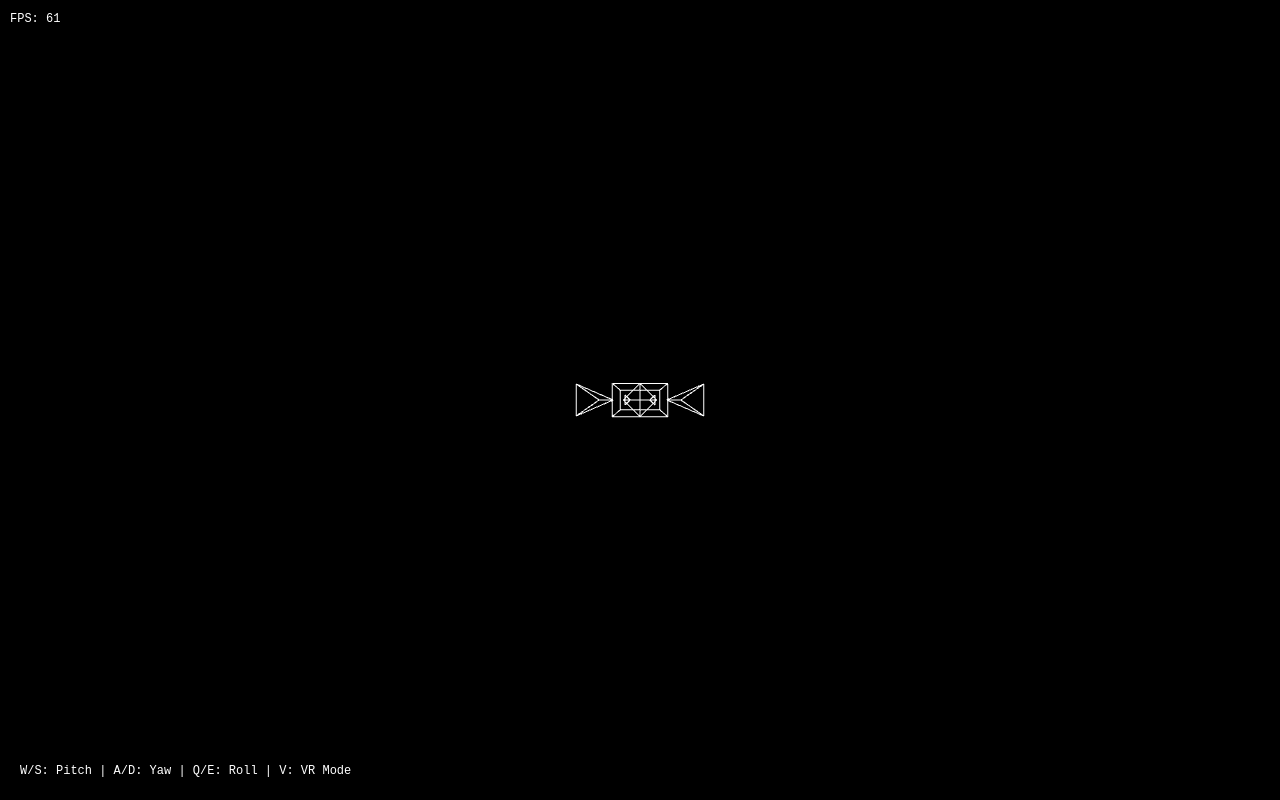
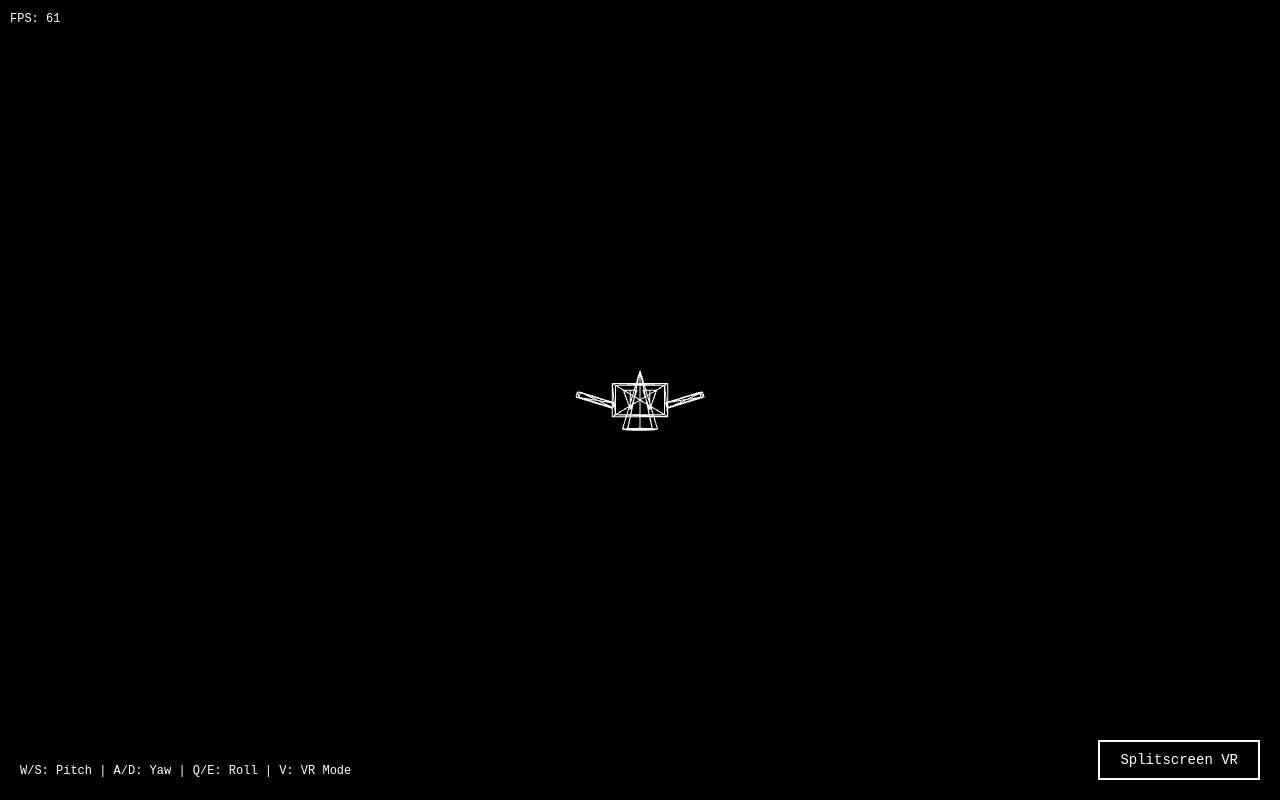
Before and after one commit to altibo/SpaceFleetInfinity, a website built with Vite: page index.html in a window 1280 px wide. Built offline with nearby package versions, Linux system fonts and the light colour scheme.

Commit message:
Fix wireframe rendering and splitscreen stereo
- Implement proper mesh-based wireframe with back-face culling
- Enable scissor test for splitscreen rendering
- Fix splitscreen viewport separation for stereo effect
- All rotation controls (pitch/yaw/roll) working
- Performance: 60-61 FPS stable

```diff
--- a/index.html
+++ b/index.html
@@ -3,12 +3,12 @@
 <head>
   <meta charset="UTF-8">
   <meta name="viewport" content="width=device-width, initial-scale=1.0">
-  <meta name="description" content="WireVerse - A minimalist 3D wireframe space game">
+  <meta name="description" content="Space Fleet Infinity - A minimalist 3D wireframe space game">
   <meta name="theme-color" content="#000000">
   <link rel="manifest" href="/SpaceFleetInfinity/manifest.webmanifest">
   <link rel="icon" href="/SpaceFleetInfinity/favicon.svg" type="image/svg+xml">
   <link rel="apple-touch-icon" href="/SpaceFleetInfinity/favicon.svg">
-  <title>WireVerse</title>
+  <title>Space Fleet Infinity</title>
 </head>
 <body>
   <div id="app"></div>
--- a/src/App.ts
+++ b/src/App.ts
@@ -65,14 +65,12 @@ export class App {
       'W/S: Pitch | A/D: Yaw | Q/E: Roll | V: VR Mode';
     ui.appendChild(controls);
 
-    // VR Button
-    if (this.webXRManager.isXRAvailable()) {
-      const vrButton = document.createElement('button');
-      vrButton.id = 'vrButton';
-      vrButton.textContent = 'Enter VR';
-      vrButton.onclick = () => this.toggleVR(vrButton);
-      ui.appendChild(vrButton);
-    }
+    // VR Button (immer anzeigen - auch für Split-Screen Fallback)
+    const vrButton = document.createElement('button');
+    vrButton.id = 'vrButton';
+    vrButton.textContent = this.webXRManager.isXRAvailable() ? 'Enter VR' : 'Splitscreen VR';
+    vrButton.onclick = () => this.toggleVR(vrButton);
+    ui.appendChild(vrButton);
 
     // FPS Update Loop
     let lastUpdate = 0;
@@ -102,19 +100,26 @@ export class App {
    */
   private async toggleVR(button: HTMLButtonElement): Promise<void> {
     if (this.useVR) {
-      await this.webXRManager.endSession();
+      if (this.webXRManager.isSessionActive()) {
+        await this.webXRManager.endSession();
+      }
       this.useVR = false;
-      button.textContent = 'Enter VR';
+      button.textContent = this.webXRManager.isXRAvailable() ? 'Enter VR' : 'Splitscreen VR';
 
       // Zurück zu normalem Rendering
       this.stereoRenderer = null;
     } else {
-      const session = await this.webXRManager.startSession();
-      if (session) {
+      // Versuche WebXR zu starten
+      let session: XRSession | null = null;
+      if (this.webXRManager.isXRAvailable()) {
+        session = await this.webXRManager.startSession();
+      }
+
+      if (session || !this.webXRManager.isXRAvailable()) {
         this.useVR = true;
         button.textContent = 'Exit VR';
 
-        // Stereo Rendering aktivieren
+        // Stereo Rendering aktivieren (WebXR oder Split-Screen)
         this.stereoRenderer = new StereoRenderer(
           this.engine.getRenderer(),
           this.engine.getScene(),
--- a/src/engine/Engine.ts
+++ b/src/engine/Engine.ts
@@ -31,6 +31,7 @@ export class Engine {
     this.renderer.setPixelRatio(devicePixelRatio);
     this.renderer.setSize(window.innerWidth, window.innerHeight);
     this.renderer.setClearColor(0x000000);
+    this.renderer.scissorTest = true; // Scissor für Split-Screen aktivieren
     container.appendChild(this.renderer.domElement);
 
     // Szene mit schwarzem Hintergrund
--- a/src/scene/Ship.ts
+++ b/src/scene/Ship.ts
@@ -1,18 +1,20 @@
 import * as THREE from 'three';
 
 /**
- * Ship erstellt ein futuristisches Raumschiff als Wireframe
+ * Ship erstellt ein futuristisches Raumschiff als Wireframe-Mesh
+ * Mit echten Geometrien und Back-face Culling
  * Bestandteile: Spitze, Rumpf, 2 Flügel, 2 Triebwerke
  */
 export class Ship {
   private group: THREE.Group;
-  private geometries: THREE.BufferGeometry[] = [];
+  private meshes: THREE.Mesh[] = [];
 
   /**
    * Erstellt das Raumschiff
    */
   constructor() {
     this.group = new THREE.Group();
+    this.meshes = [];
     this.createShip();
   }
 
@@ -20,142 +22,58 @@ export class Ship {
    * Erstellt alle Komponenten des Schiffs
    */
   private createShip(): void {
-    // Spitze
-    this.createNose();
-    // Rumpf
-    this.createHull();
-    // Flügel
-    this.createWings();
-    // Triebwerke
-    this.createEngines();
-  }
+    // Material für alle Wireframes
+    const wireMaterial = new THREE.MeshBasicMaterial({
+      color: 0xffffff,
+      wireframe: true,
+      side: THREE.FrontSide, // Nur Außenseiten sichtbar
+    });
 
-  /**
-   * Erstellt die Spitze des Schiffs
-   */
-  private createNose(): void {
-    const noseGeom = new THREE.BufferGeometry();
-    const noseVertices = new Float32Array([
-      0, 0, 0.8, // Spitze
-      0.15, 0, 0.3,
-      -0.15, 0, 0.3,
-      0, 0.15, 0.3,
-      0, -0.15, 0.3,
-    ]);
+    // Spitze (Cone)
+    const noseConeGeom = new THREE.ConeGeometry(0.15, 0.5, 8);
+    const noseMesh = new THREE.Mesh(noseConeGeom, wireMaterial);
+    noseMesh.position.z = 0.55;
+    this.group.add(noseMesh);
+    this.meshes.push(noseMesh);
 
-    noseGeom.setAttribute('position', new THREE.BufferAttribute(noseVertices, 3));
-    const indices = [0, 1, 0, 2, 0, 3, 0, 4, 1, 3, 3, 2, 2, 4, 4, 1];
-    noseGeom.setIndex(indices);
+    // Rumpf (Box)
+    const hullGeom = new THREE.BoxGeometry(0.5, 0.3, 0.6);
+    const hullMesh = new THREE.Mesh(hullGeom, wireMaterial);
+    hullMesh.position.z = 0;
+    this.group.add(hullMesh);
+    this.meshes.push(hullMesh);
 
-    const noseLine = new THREE.LineSegments(
-      noseGeom,
-      new THREE.LineBasicMaterial({ color: 0xffffff })
-    );
-    this.group.add(noseLine);
-    this.geometries.push(noseGeom);
-  }
+    // Linker Flügel
+    const leftWingGeom = new THREE.BoxGeometry(0.35, 0.05, 0.25);
+    const leftWingMesh = new THREE.Mesh(leftWingGeom, wireMaterial);
+    leftWingMesh.position.set(0.425, 0, 0);
+    leftWingMesh.rotation.z = 0.3;
+    this.group.add(leftWingMesh);
+    this.meshes.push(leftWingMesh);
 
-  /**
-   * Erstellt den Rumpf des Schiffs
-   */
-  private createHull(): void {
-    const hullGeom = new THREE.BufferGeometry();
-    const hullVertices = new Float32Array([
-      0.25, 0.15, 0.3, // oben rechts
-      -0.25, 0.15, 0.3, // oben links
-      0.25, -0.15, 0.3, // unten rechts
-      -0.25, -0.15, 0.3, // unten links
-      0.2, 0.1, -0.3, // hinten oben rechts
-      -0.2, 0.1, -0.3, // hinten oben links
-      0.2, -0.1, -0.3, // hinten unten rechts
-      -0.2, -0.1, -0.3, // hinten unten links
-    ]);
+    // Rechter Flügel
+    const rightWingGeom = new THREE.BoxGeometry(0.35, 0.05, 0.25);
+    const rightWingMesh = new THREE.Mesh(rightWingGeom, wireMaterial);
+    rightWingMesh.position.set(-0.425, 0, 0);
+    rightWingMesh.rotation.z = -0.3;
+    this.group.add(rightWingMesh);
+    this.meshes.push(rightWingMesh);
 
-    hullGeom.setAttribute('position', new THREE.BufferAttribute(hullVertices, 3));
-    const indices = [
-      0, 1, 1, 3, 3, 2, 2, 0, // Vorne
-      4, 5, 5, 7, 7, 6, 6, 4, // Hinten
-      0, 4, 1, 5, 2, 6, 3, 7, // Seiten
-    ];
-    hullGeom.setIndex(indices);
+    // Linkes Triebwerk
+    const leftEngineGeom = new THREE.ConeGeometry(0.08, 0.2, 6);
+    const leftEngineMesh = new THREE.Mesh(leftEngineGeom, wireMaterial);
+    leftEngineMesh.position.set(0.1, 0, -0.35);
+    leftEngineMesh.rotation.z = Math.PI;
+    this.group.add(leftEngineMesh);
+    this.meshes.push(leftEngineMesh);
 
-    const hullLine = new THREE.LineSegments(
-      hullGeom,
-      new THREE.LineBasicMaterial({ color: 0xffffff })
-    );
-    this.group.add(hullLine);
-    this.geometries.push(hullGeom);
-  }
-
-  /**
-   * Erstellt die Flügel
-   */
-  private createWings(): void {
-    // Linker Flügel
-    const leftWingGeom = new THREE.BufferGeometry();
-    const leftWingVertices = new Float32Array([
-      0.25, 0, 0.15, // Basis
-      0.6, 0.15, 0.1, // Außen oben
-      0.6, -0.15, 0.1, // Außen unten
-      0.4, 0, -0.1, // Hinterkante
-    ]);
-
-    leftWingGeom.setAttribute('position', new THREE.BufferAttribute(leftWingVertices, 3));
-    const leftWingIndices = [0, 1, 1, 2, 2, 0, 1, 3, 2, 3, 0, 3];
-    leftWingGeom.setIndex(leftWingIndices);
-
-    const leftWingLine = new THREE.LineSegments(
-      leftWingGeom,
-      new THREE.LineBasicMaterial({ color: 0xffffff })
-    );
-    this.group.add(leftWingLine);
-    this.geometries.push(leftWingGeom);
-
-    // Rechter Flügel (gespiegelt)
-    const rightWingGeom = new THREE.BufferGeometry();
-    const rightWingVertices = new Float32Array([
-      -0.25, 0, 0.15, // Basis
-      -0.6, 0.15, 0.1, // Außen oben
-      -0.6, -0.15, 0.1, // Außen unten
-      -0.4, 0, -0.1, // Hinterkante
-    ]);
-
-    rightWingGeom.setAttribute('position', new THREE.BufferAttribute(rightWingVertices, 3));
-    const rightWingIndices = [0, 1, 1, 2, 2, 0, 1, 3, 2, 3, 0, 3];
-    rightWingGeom.setIndex(rightWingIndices);
-
-    const rightWingLine = new THREE.LineSegments(
-      rightWingGeom,
-      new THREE.LineBasicMaterial({ color: 0xffffff })
-    );
-    this.group.add(rightWingLine);
-    this.geometries.push(rightWingGeom);
-  }
-
-  /**
-   * Erstellt die Triebwerke
-   */
-  private createEngines(): void {
-    const engineGeom = new THREE.BufferGeometry();
-    const engineVertices = new Float32Array([
-      0.1, 0, -0.35, // Linkes Triebwerk Spitze
-      0.15, 0.05, -0.2, // Linkes Triebwerk Rückseite
-      0.15, -0.05, -0.2,
-      -0.1, 0, -0.35, // Rechtes Triebwerk Spitze
-      -0.15, 0.05, -0.2, // Rechtes Triebwerk Rückseite
-      -0.15, -0.05, -0.2,
-    ]);
-
-    engineGeom.setAttribute('position', new THREE.BufferAttribute(engineVertices, 3));
-    const engineIndices = [0, 1, 1, 2, 2, 0, 3, 4, 4, 5, 5, 3];
-    engineGeom.setIndex(engineIndices);
-
-    const engineLine = new THREE.LineSegments(
-      engineGeom,
-      new THREE.LineBasicMaterial({ color: 0xffffff })
-    );
-    this.group.add(engineLine);
-    this.geometries.push(engineGeom);
+    // Rechtes Triebwerk
+    const rightEngineGeom = new THREE.ConeGeometry(0.08, 0.2, 6);
+    const rightEngineMesh = new THREE.Mesh(rightEngineGeom, wireMaterial);
+    rightEngineMesh.position.set(-0.1, 0, -0.35);
+    rightEngineMesh.rotation.z = Math.PI;
+    this.group.add(rightEngineMesh);
+    this.meshes.push(rightEngineMesh);
   }
 
   /**
@@ -181,6 +99,9 @@ export class Ship {
    * Cleanup
    */
   dispose(): void {
-    this.geometries.forEach((geom) => geom.dispose());
+    this.meshes.forEach((mesh) => {
+      if (mesh.geometry) mesh.geometry.dispose();
+      if (mesh.material instanceof THREE.Material) mesh.material.dispose();
+    });
   }
 }
--- a/src/vr/StereoRenderer.ts
+++ b/src/vr/StereoRenderer.ts
@@ -30,14 +30,14 @@ export class StereoRenderer {
     const height = this.renderer.domElement.clientHeight;
     const halfWidth = width / 2;
 
-    // Linkes Auge
-    this.renderer.setViewport(0, 0, halfWidth, height);
-    this.renderer.setScissor(0, 0, halfWidth, height);
+    // Linkes Auge (mit kleinem Gap in der Mitte für visuellen Separator)
+    this.renderer.setViewport(0, 0, halfWidth - 1, height);
+    this.renderer.setScissor(0, 0, halfWidth - 1, height);
     this.renderer.render(this.scene, this.leftEyeCamera);
 
     // Rechtes Auge
-    this.renderer.setViewport(halfWidth, 0, halfWidth, height);
-    this.renderer.setScissor(halfWidth, 0, halfWidth, height);
+    this.renderer.setViewport(halfWidth + 1, 0, halfWidth - 1, height);
+    this.renderer.setScissor(halfWidth + 1, 0, halfWidth - 1, height);
     this.renderer.render(this.scene, this.rightEyeCamera);
 
     // Viewport zurücksetzen
```
